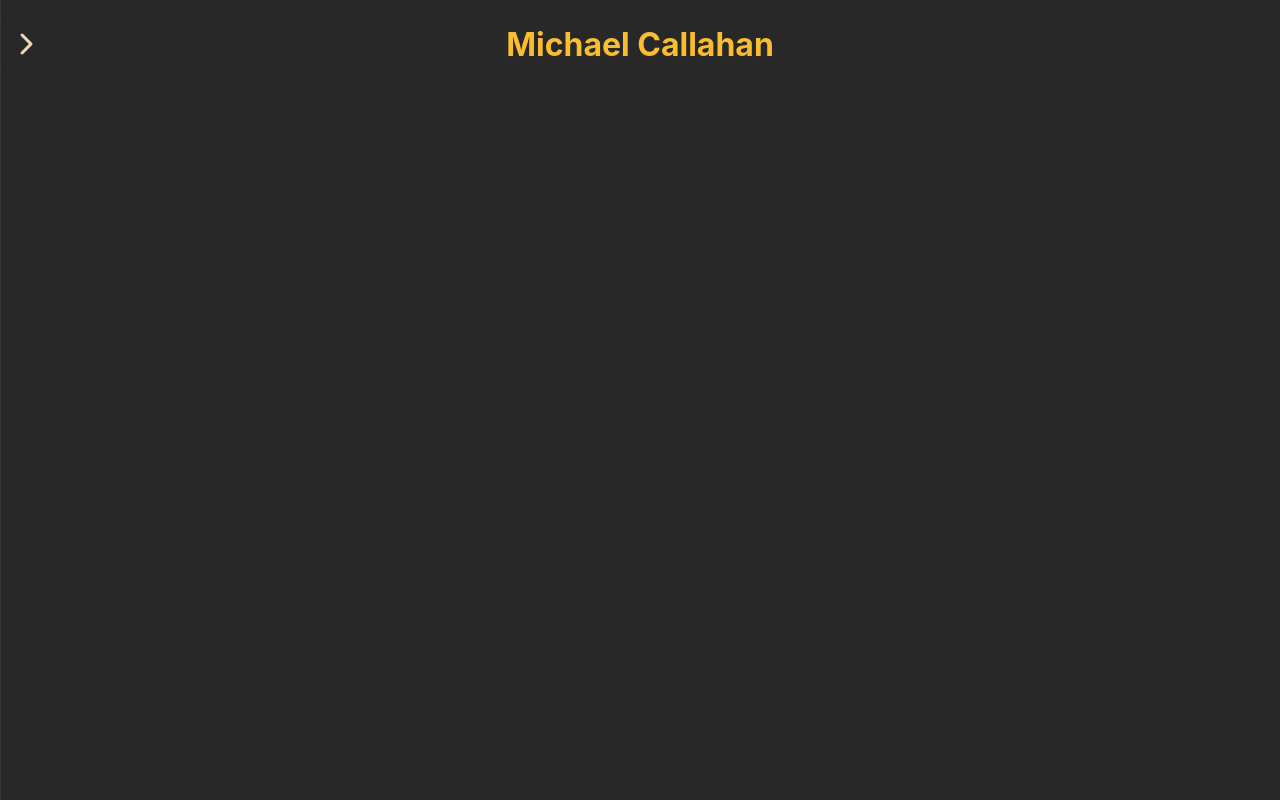
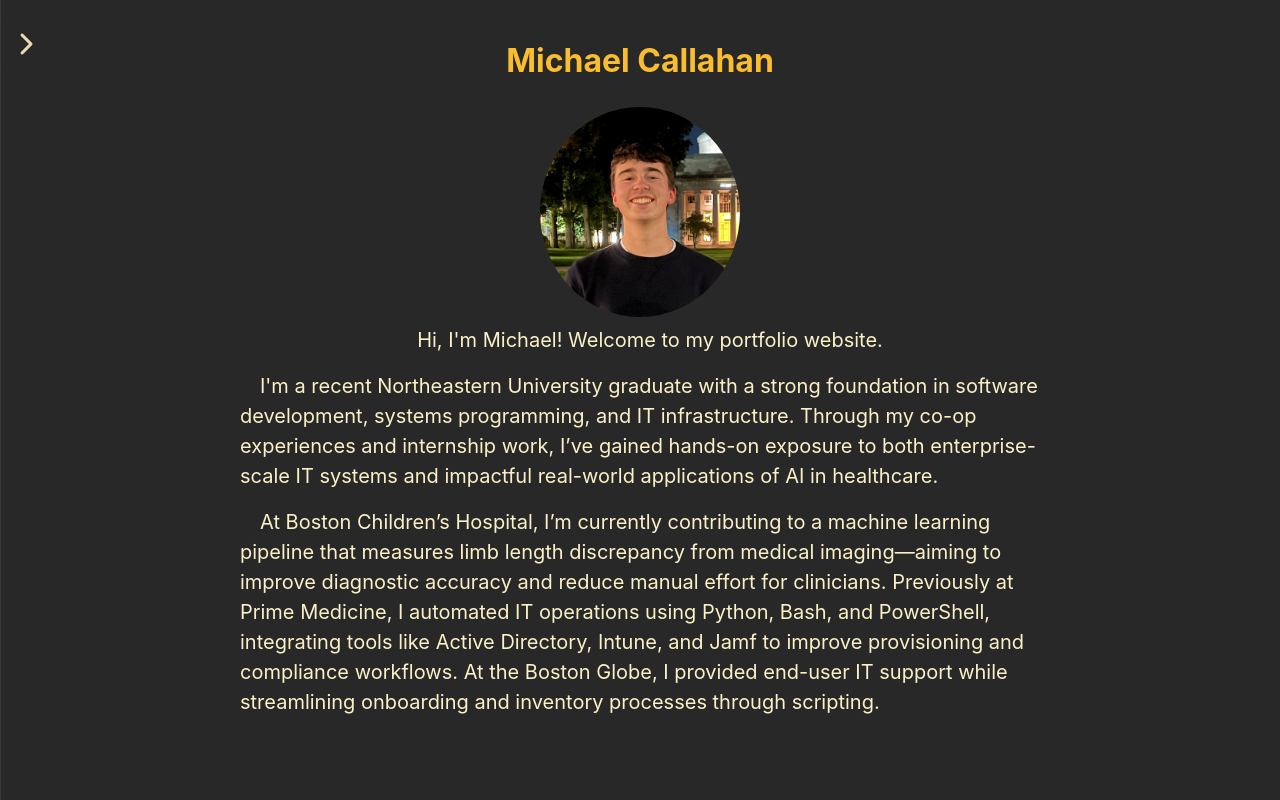
Before and after one commit to pal4569/personal-site, a React (Vite) app: page / in a window 1280 px wide. Built offline with nearby package versions, Linux system fonts and the light colour scheme; no server answers.

Commit message:
add face + description

```diff
--- a/src/frontend/components/CreateRaw/CreateRaw.tsx
+++ b/src/frontend/components/CreateRaw/CreateRaw.tsx
@@ -1,14 +1,12 @@
-import { useEffect, useRef } from 'react';
 import './CreateRaw.css'
 
 interface CreateRawProps {
   setLines: React.Dispatch<React.SetStateAction<string[]>>;
   setHighlightTop: React.Dispatch<React.SetStateAction<string>>;
-  lines: string[];
 }
 
-export default function CreateRaw({ setLines, setHighlightTop, lines }: CreateRawProps) {
-  const divRef = useRef<HTMLDivElement>(null);
+
+export default function CreateRaw({ setLines, setHighlightTop }: CreateRawProps) {
 
   function moveHighlight(event: React.MouseEvent<HTMLDivElement>) {
     const offset = 30;
@@ -18,15 +16,6 @@ export default function CreateRaw({ setLines, setHighlightTop, lines }: CreateRa
     const y_pos = snapped + "px";
     setHighlightTop(y_pos);
   }
-
-  useEffect(() => {
-    if (divRef.current) {
-      const newText = lines.join("\n");
-      if (divRef.current.innerText !== newText) {
-        divRef.current.innerText = newText;
-      }
-    }
-  }, [lines]);
 
 
   function handleInput(event: React.FormEvent<HTMLDivElement>) {
@@ -48,7 +37,6 @@ export default function CreateRaw({ setLines, setHighlightTop, lines }: CreateRa
     return (
     <>
         <div
-            ref={divRef}
             className="create-field"
             contentEditable
             suppressContentEditableWarning
--- a/src/frontend/pages/BlogEditor/BlogEditor.tsx
+++ b/src/frontend/pages/BlogEditor/BlogEditor.tsx
@@ -66,7 +66,6 @@ export default function PostEditor() {
           <CreateRaw
             setLines={setLines}
             setHighlightTop={setHighlightTop}
-            lines={lines}
           />
           <CreateHighlight highlightTop={highlightTop} />
         </div>
--- a/src/frontend/pages/Landing/Landing.css
+++ b/src/frontend/pages/Landing/Landing.css
@@ -1,10 +1,28 @@
-.title {
-    position: absolute;
-    text-align: center;
-    font-family: 'Inter', sans-serif;
-    color: #d79921;
-    width: 100%;
-    left:0%;
-    top: 0;
-    pointer-events: none;
+.landing-container {
+  display: flex;
+  flex-direction: column;
+  align-items: center;
+  min-height: 100vh;
+  margin: 1rem;
 }
+
+.landing-title {
+  text-align: center;
+  font-family: 'Inter', sans-serif;
+  color: #fabd2f;
+}
+
+.landing-container img {
+  width: 200px;
+  border-radius: 100%;
+}
+
+p {
+  font-family: 'Inter', sans-serif;
+  font-size: 20px;
+  position: relative;
+  color: #fbf1c7;
+  max-width: 800px;
+  margin: 0.5rem 0;
+  text-indent: 1em;
+}
--- a/src/frontend/pages/Landing/Landing.tsx
+++ b/src/frontend/pages/Landing/Landing.tsx
@@ -1,7 +1,14 @@
 import './Landing.css'
+import face from '../../assets/face.png'
 
 export default function Landing() {
   return (
-    <h1 className="title">Michael Callahan</h1>
+    <div className="landing-container">
+      <h1 className="landing-title">Michael Callahan</h1>
+      <img src={face} alt="face" />
+      <p>Hi, I'm Michael! Welcome to my portfolio website.</p>
+      <p>I'm a recent Northeastern University graduate with a strong foundation in software development, systems programming, and IT infrastructure. Through my co-op experiences and internship work, I’ve gained hands-on exposure to both enterprise-scale IT systems and impactful real-world applications of AI in healthcare. </p>
+      <p>At Boston Children’s Hospital, I’m currently contributing to a machine learning pipeline that measures limb length discrepancy from medical imaging—aiming to improve diagnostic accuracy and reduce manual effort for clinicians. Previously at Prime Medicine, I automated IT operations using Python, Bash, and PowerShell, integrating tools like Active Directory, Intune, and Jamf to improve provisioning and compliance workflows. At the Boston Globe, I provided end-user IT support while streamlining onboarding and inventory processes through scripting.</p>
+    </div>
   );
 }
```
Also changed, not shown: src/frontend/assets/face.png (added).
